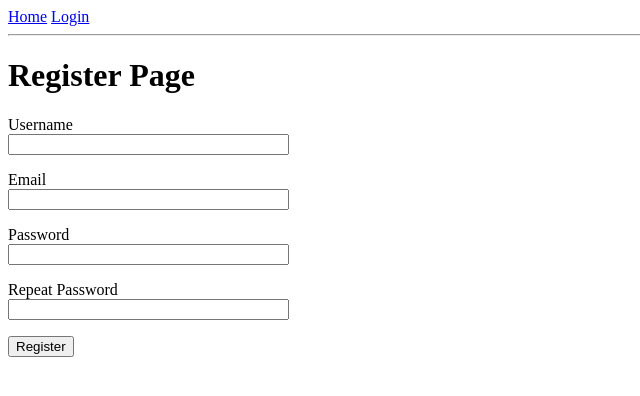
After one commit to Zanuro/FlaskStuff, a Flask app: page /register in a window 1280 px wide. The commit adds this page. Shown: the top 396 px of the page, without its empty margins (0-640 px from the left). Run offline with Flask 2, Linux system fonts and the light colour scheme.

Commit message:
register form

```diff
--- a/blog/application/__init__.py
+++ b/blog/application/__init__.py
@@ -2,10 +2,13 @@ from flask import Flask
 from config import Config
 from flask_sqlalchemy import SQLAlchemy
 from flask_migrate import Migrate
+from flask_login import LoginManager
 
 app = Flask(__name__)
 app.config.from_object(Config)
 db = SQLAlchemy(app)
 migrate = Migrate(app, db)
+login = LoginManager(app)
+login.login_view = 'login'
 
 from application import routes, models
--- a/blog/application/forms.py
+++ b/blog/application/forms.py
@@ -1,9 +1,28 @@
 from flask_wtf import FlaskForm
 from wtforms import StringField, PasswordField, BooleanField, SubmitField
-from wtforms.validators import DataRequired
+from wtforms.validators import DataRequired, ValidationError, Email, EqualTo
+from application.models import User
+
 
 class LoginForm(FlaskForm):
 	username = StringField('Username', validators=[DataRequired()])
 	password = PasswordField('Password', validators=[DataRequired()])
 	remember_me = BooleanField('Remember me')
 	submit = SubmitField('Sign In')
+
+class RegistrationForm(FlaskForm):
+	username = StringField('Username', validators=[DataRequired()])
+	email = StringField('Email', validators=[DataRequired(), Email()])
+	password = PasswordField('Password', validators=[DataRequired()])
+	password2 = PasswordField('Repeat Password', validators=[DataRequired(),EqualTo('password')])
+	submit = SubmitField('Register')
+
+	def validate_username(self, username):
+		user = User.query.filter_by(username=username.data).first()
+		if user is not None:
+			raise ValidationError('Please use a different username.')
+
+	def validate_email(self,email):
+		user = User.query.filter_by(email=email.data).first()
+		if user is not None:
+			raise ValidationError('Please use a different email address.')
--- a/blog/application/routes.py
+++ b/blog/application/routes.py
@@ -1,11 +1,15 @@
-from flask import render_template, flash, redirect, url_for
-from application import app
-from application.forms import LoginForm
+from flask import render_template, flash, redirect, url_for, request
+from application import app, db
+from application.forms import LoginForm, RegistrationForm
+from flask_login import current_user, login_user, logout_user, login_required
+from application.models import User
+from werkzeug.urls import url_parse
+
 
 @app.route('/')
 @app.route('/index')
+@login_required
 def index():
-	user = {'username': 'Vlad'}
 	posts = [
 		{
 			'author': {'username': 'Tom'},
@@ -17,13 +21,42 @@ def index():
 		}
 		]
 
-	return render_template('index.html', title='Home Page', user=user, posts=posts)
+	return render_template("index.html", title='Home Page', posts=posts)
 
 @app.route('/login', methods=['GET','POST'])
 def login():
+	if current_user.is_authenticated:
+		return redirect(url_for('index'))
 	form = LoginForm()
 	if form.validate_on_submit():
-		flash('Login requested for user {}, remember_me={}'.format(
-		     form.username.data,form.remember_me.data))
+		user = User.query.filter_by(username=form.username.data).first()
+		if user is None or not user.check_password(form.password.data):
+			flash('Invalid username or password')
+			return redirect(url_for('login'))
+
+		login_user(user, remember=form.remember_me.data)
+		next_page = request.args.get('next')
+		if not next_page or url_parse(next_page).netloc != '':
+			next_page = url_for('index')
+		return redirect(next_page)
+
+	return render_template('login.html', title='Sign In', form=form)
+
+@app.route('/logout')
+def logout():
+	logout_user()
+	return redirect(url_for('index'))
+
+@app.route('/register', methods=['GET','POST'])
+def register():
+	if current_user.is_authenticated:
 		return redirect(url_for('index'))
-	return render_template('login.html', title='Sign In', form=form)
+	form = RegistrationForm()
+	if form.validate_on_submit():
+		new_user = User(username=form.username.data,email=form.email.data)
+		new_user.set_password(form.password.data)
+		db.session.add(new_user)
+		db.session.commit()
+		flash('You have just registered as a user!')
+		return redirect(url_for('login'))
+	return render_template('register.html', title='Register Page', form=form)
--- a/blog/application/templates/base.html
+++ b/blog/application/templates/base.html
@@ -9,7 +9,11 @@
 	<body>
 		<div>
 		<a href="{{ url_for('index') }}">Home</a>
+		{% if current_user.is_anonymous %}
 		<a href="{{ url_for('login') }}">Login</a>
+		{% else %}
+		<a href="{{ url_for('logout') }}">Logout</a>
+		{% endif %}
 		</div>
 		<hr>
 		{% with messages = get_flashed_messages() %}
--- a/blog/application/templates/index.html
+++ b/blog/application/templates/index.html
@@ -1,6 +1,7 @@
 {% extends "base.html" %}
+
 {% block content %}
-	<h1>Hello and welcome, {{ user.username }} !</h1>
+	<h1>Hello and welcome, {{ current_user.username }} !</h1>
 	<h2>This are the following posts:</h2>
 	</br>
 	{% for post in posts %}
--- a/blog/application/templates/login.html
+++ b/blog/application/templates/login.html
@@ -20,4 +20,5 @@
 		{{ form.remember_me() }} {{ form.remember_me.label }} </p>
 		<p> {{ form.submit() }}</p>
 	</form>
+	<p>New user> <a href="{{ url_for('register') }}">Click here to register!</a></p>
 {% endblock %}
--- /dev/null
+++ b/blog/application/templates/register.html
@@ -0,0 +1,38 @@
+{% extends "base.html" %}
+
+{% block content %}
+
+<h1>Register Page</h1>
+<form action="" method="post">
+    {{ form.hidden_tag() }}
+    <p>
+        {{ form.username.label }}<br>
+        {{ form.username(size=32) }}<br>
+        {% for error in form.username.errors %}
+        <span style="color: red;">[{{ error }}]</span>
+        {% endfor %}
+    </p>
+    <p>
+        {{ form.email.label }}<br>
+        {{ form.email(size=32) }}<br>
+        {% for error in form.email.errors %}
+        <span style="color: red;">[{{ error }}]</span>
+        {% endfor %}
+    </p>
+    <p>
+        {{ form.password.label }}<br>
+        {{ form.password(size=32) }}<br>
+        {% for error in form.password.errors %}
+        <span style="color: red;">[{{ error }}]</span>
+        {% endfor %}
+    </p>
+    <p>
+        {{ form.password2.label }}<br>
+        {{ form.password2(size=32) }}<br>
+        {% for error in form.password2.errors %}
+        <span style="color: red;">[{{ error }}]</span>
+        {% endfor %}
+    </p>
+    <p>{{ form.submit() }}</p>
+</form>
+{% endblock %}
```
Also changed, not shown: blog/application/models.py (+15 -1 lines), blog/blog.py (+6 -1 lines), README.md, blog/app.db, 5 other files.
